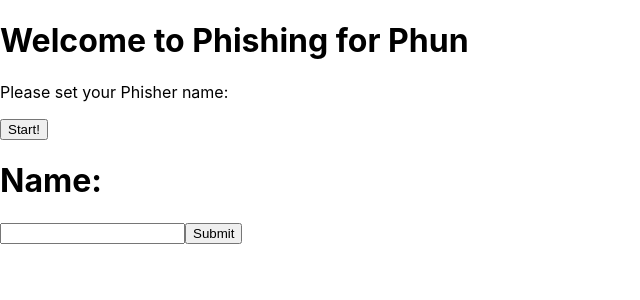
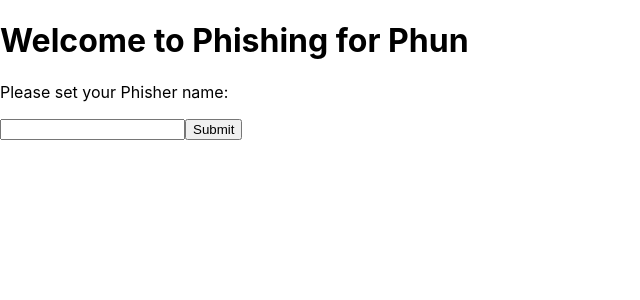
Before and after one commit to chilly-biscuits/phishing-4-phun, a React (Create React App) app: page / in a window 1280 px wide. Shown: the top 300 px of the page, without its empty margins (0-640 px from the left). Built offline with nearby package versions, Linux system fonts and the light colour scheme.

Commit message:
more business logic

```diff
--- a/src/App.js
+++ b/src/App.js
@@ -10,7 +10,6 @@ import UpgradeStore     from './components/UpgradeStore';
 import FirstLoad        from './components/FirstLoad'
 // utilities
 import loadPlayer       from './utils/loadPlayer'
-import savePlayer       from  './utils/savePlayer'
 
 const App = () => {
   // const [player, setPlayer] = useState(initialStorage)
@@ -19,43 +18,30 @@ const App = () => {
     initialStorage
   )
 
-  const [input, setInput] = useState('')
+  const [hasName, setHasName] = useState(false)
 
 
   // onLoad
   useEffect(() => {
+    checkName()
     loadPlayer(dispatch)
   },[])
 
-
-  const handleSubmit = (event) => {
-    event.preventDefault()
-    savePlayer(store)
-  }
-
-  const handleChange = (event) => {
-    dispatch({
-      type: 'setName',
-      data: event.target.value
-    })
+  const checkName = () => {
+    if(store.name) setHasName(true)
   }
 
   return (
     <div className="App">
-        {store.name ?
+        {hasName ?
         <>
           <PlayerContainer />
           <CurrentFishBox/>
           <UpgradeStore />
           <PlayerInventory />
         </>:
-        <FirstLoad />
+        <FirstLoad store={store} dispatch={dispatch} setHasName={setHasName}/>
       }
-      <h1>Name: {store.name}</h1>
-      <form onSubmit={handleSubmit}>
-        <input type="text" onChange={handleChange} ></input>
-        <button type="submit" value={store.name}>Submit</button>
-      </form>
     </div>
   );
 }
--- a/src/components/FirstLoad.js
+++ b/src/components/FirstLoad.js
@@ -1,10 +1,31 @@
+import savePlayer from "../utils/savePlayer"
+
 //this will run the first time a user opens the app to set the player name
-const FirstLoad = () => {
+const FirstLoad = ({setHasName, store, dispatch}) => {
+
+  const handleSubmit = (event) => {
+    event.preventDefault()
+    savePlayer(store)
+    if(store.name) setHasName(true)
+  }
+
+  const handleChange = (event) => {
+    dispatch({
+      type: 'setName',
+      data: event.target.value
+    })
+  }
+
   return(
     <>
       <h1>Welcome to Phishing for Phun</h1>
       <p>Please set your Phisher name:</p>
-        <button>Start!</button>
+
+      <form onSubmit={handleSubmit}>
+        <input type="text" onChange={handleChange} ></input>
+        <button type="submit" value={store.name}>Submit</button>
+      </form>
+
     </>
   )
 }
```
Lines whose indentation alone changed are shown as unchanged.
